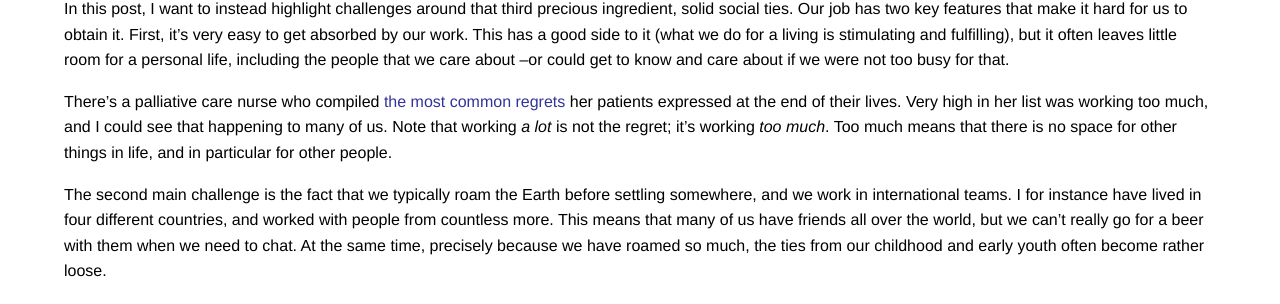
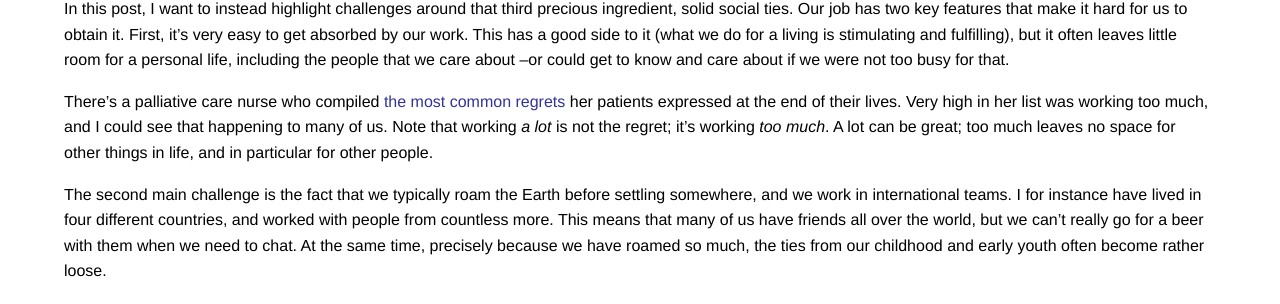
Before and after one commit to gboleda/gboleda.github.io, a Jekyll site: the page built from faq/what-makes-happy-life.md, in a window 1280 px wide. Shown: the part 1104-1408 px from the top of the page. Built offline with Jekyll 4.4.1, drawn with Linux system fonts in a browser that asks for light colours; our own code applies the rules of GitHub Pages for plain Markdown files.

Commit message:
small edits

```diff
--- a/faq/what-makes-happy-life.md
+++ b/faq/what-makes-happy-life.md
@@ -32,7 +32,7 @@ As for money, while a tenured researcher can typically make a decent living (alt
 
 In this post, I want to instead highlight challenges around that third precious ingredient, solid social ties. Our job has two key features that make it hard for us to obtain it. First, it's very easy to get absorbed by our work. This has a good side to it (what we do for a living is stimulating and fulfilling), but it often leaves little room for a personal life, including the people that we care about --or could get to know and care about if we were not too busy for that.
 
-There's a palliative care nurse who compiled [the most common regrets](https://www.theguardian.com/lifeandstyle/2012/feb/01/top-five-regrets-of-the-dying) her patients expressed at the end of their lives. Very high in her list was working too much, and I could see that happening to many of us. Note that working *a lot* is not the regret; it's working *too much*. Too much means that there is no space for other things in life, and in particular for other people.
+There's a palliative care nurse who compiled [the most common regrets](https://www.theguardian.com/lifeandstyle/2012/feb/01/top-five-regrets-of-the-dying) her patients expressed at the end of their lives. Very high in her list was working too much, and I could see that happening to many of us. Note that working *a lot* is not the regret; it's working *too much*. A lot can be great; too much leaves no space for other things in life, and in particular for other people.
 
 The second main challenge is the fact that we typically roam the Earth before settling somewhere, and we work in international teams. I for instance have lived in four different countries, and worked with people from countless more. This means that many of us have friends all over the world, but we can't really go for a beer with them when we need to chat. At the same time, precisely because we have roamed so much, the ties from our childhood and early youth often become rather loose.
 
```
